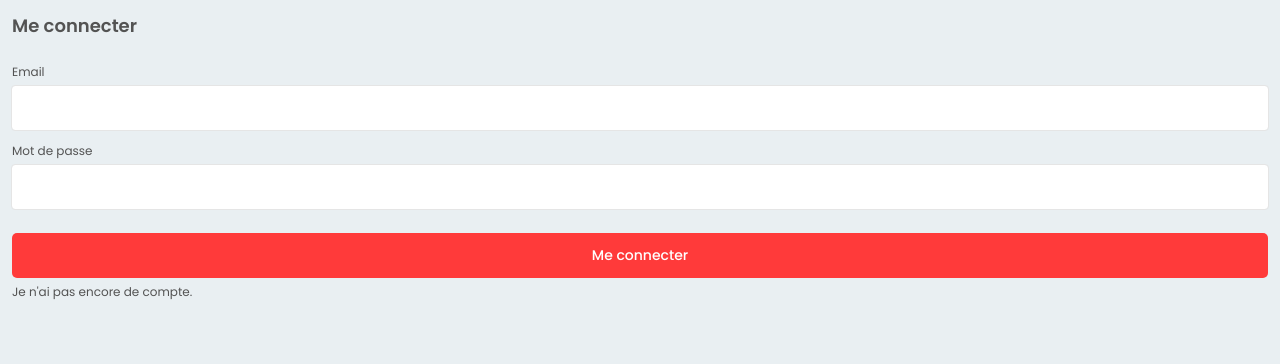
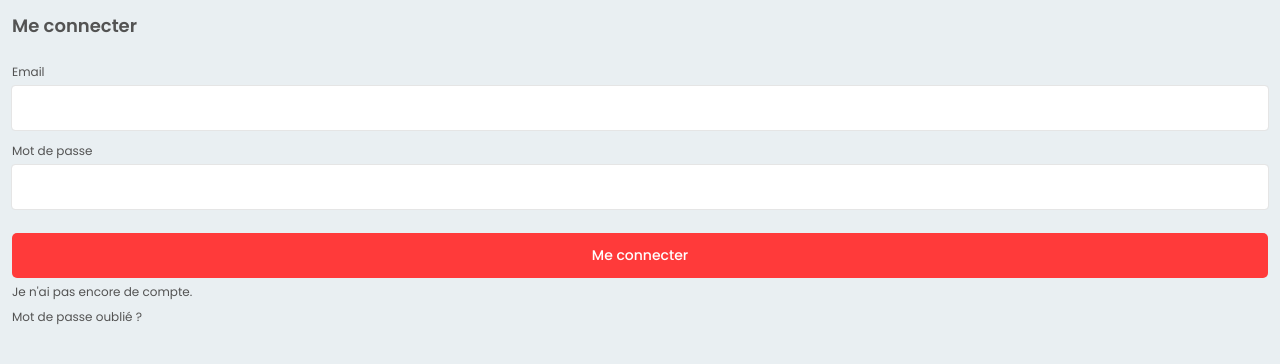
Before and after one commit to LouisMony/EventV2, a React (Create React App) app: page /register/me-connecter in a window 1280 px wide. Shown: the top 364 px of the page. Built offline with nearby package versions, Linux system fonts and the light colour scheme.

Commit message:
link to reset password

```diff
--- a/src/components/Navbar/Navbar.jsx
+++ b/src/components/Navbar/Navbar.jsx
@@ -22,7 +22,6 @@ const Navbar = () => {
   async function getUserRole(userInfo){
     if(userInfo && profilsSelector){
       const selectedUser = profilsSelector.find((user) => user.id === userInfo.id);
-      console.log(selectedUser);
       setRoleUser(selectedUser)
     }
   }
--- a/src/pages/Register/SignIn.jsx
+++ b/src/pages/Register/SignIn.jsx
@@ -69,7 +69,8 @@ const SignIn = () => {
         <button disabled={isLoading} className='mainButton' type="submit">{buttonContent}</button>
       </form>
       {errorMessage && <p style={{ color: 'red', fontSize: "12px", marginTop: "12px" }}>{errorMessage}</p>}
-      <Link to={'/register/creer-un-compte'}>Je n'ai pas encore de compte.</Link>
+      <Link to={'/register/creer-un-compte'}>Je n'ai pas encore de compte.</Link><br/>
+      <Link to={'/register/forget-password'}>Mot de passe oublié ?</Link>
     </div>
   );
 };
--- a/src/pages/ResetPassword/ForgotPassword.jsx
+++ b/src/pages/ResetPassword/ForgotPassword.jsx
@@ -2,6 +2,7 @@ import React, { useState } from 'react';
 import { supabase } from '../../supabase/client';
 import { ToastContainer} from 'react-toastify';
 import { successToast } from '../../js/helpers';
+import { Link } from 'react-router-dom';
 
 const ForgotPassword = () => {
   const [email, setEmail] = useState('');
@@ -28,6 +29,7 @@ const ForgotPassword = () => {
     <div className='register'>
         <ToastContainer />
         <h2>Mot de passe oublié</h2>
+        <p>Mot de passe oublié ? Indiquez ci-dessous votre adresse email pour recevoir un lien de réinitalisation de mot de passe .</p>
         <form onSubmit={handleSubmit}>
             <label>
             <span>Email</span>
@@ -39,6 +41,7 @@ const ForgotPassword = () => {
             />
             </label>
             <button className='mainButton' type="submit">Réinitialiser</button>
+            <Link to={'/register/me-connecter'}>J'ai déja un compte.</Link>
         </form>
     </div>
   );
--- a/src/style/StyleRegister.scss
+++ b/src/style/StyleRegister.scss
@@ -3,6 +3,11 @@
 .register{
     height: 100vh;
     padding: calc($baseUnit/2);
+
+    p{
+        font-size: 12px;
+        margin: calc($baseUnit/2) 0;
+    }
 
     h2{
         font-weight: 600;
```
